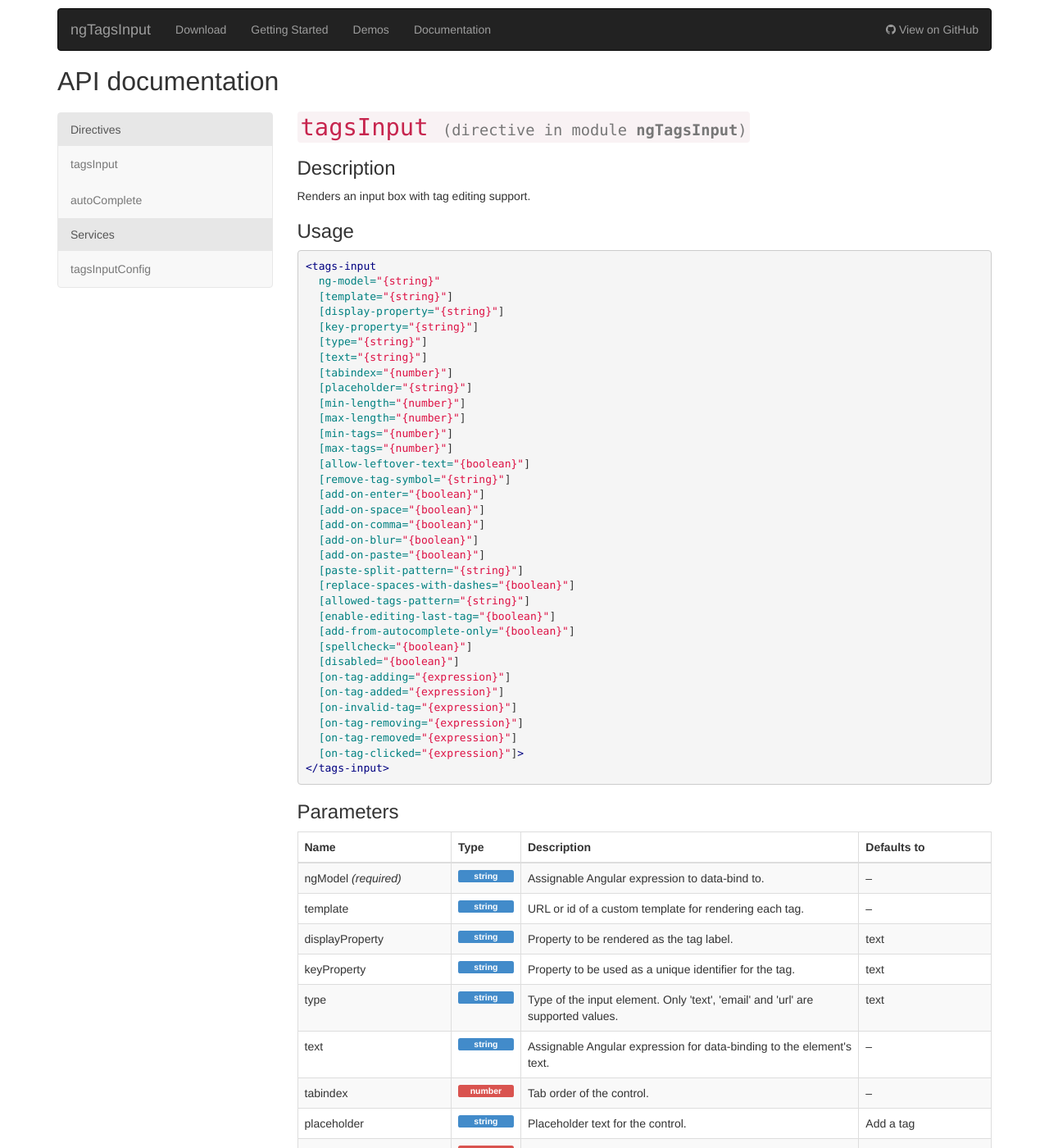
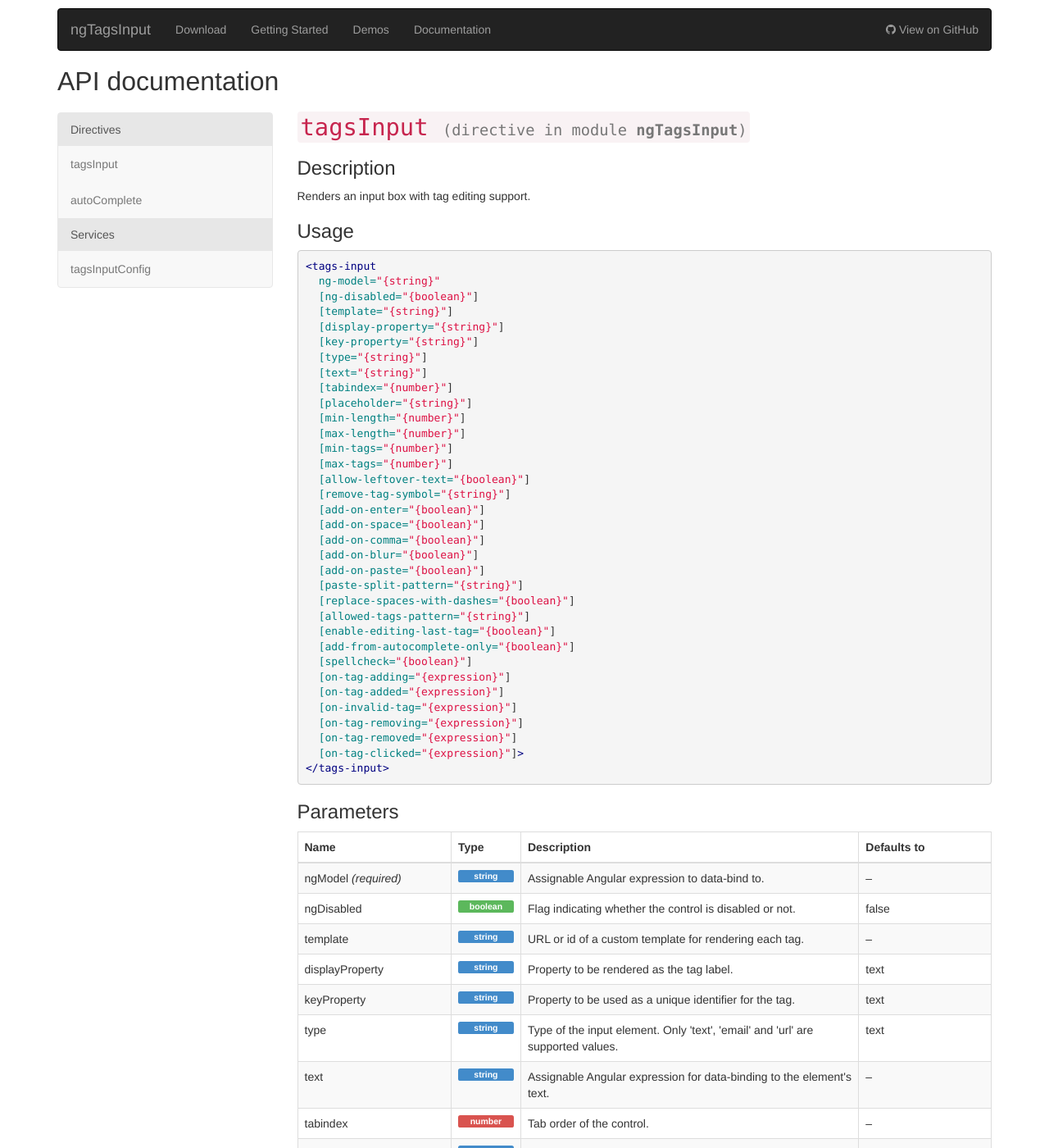
Before and after one commit to mbenford/ngTagsInput, a Jekyll site: the page built from _pages/documentation/api.html, in a window 1280 px wide and 1400 px high. Shown: the whole window at 82% size. Built offline with Jekyll 4.4.1, drawn with Linux system fonts in a browser that asks for light colours; nearby versions of some CDN libraries; Markdown is read by kramdown in place of the engine named in the settings; some of the changed text lies outside the part shown.

Commit message:
Update tagsInput.html

```diff
--- a/_includes/api/tagsInput.html
+++ b/_includes/api/tagsInput.html
@@ -10,6 +10,7 @@
 {% highlight html %}
 <tags-input
   ng-model="{string}"
+  [ng-disabled="{boolean}"]
   [template="{string}"]
   [display-property="{string}"]
   [key-property="{string}"]
@@ -62,6 +62,12 @@
           <td><span class="label type type-string">string</span></td>
           <td>Assignable Angular expression to data-bind to.</td>
           <td>&ndash;</td>
+        </tr>
+        <tr>
+          <td>ngDisabled</td>
+          <td><span class="label type type-boolean">boolean</span></td>
+          <td>Flag indicating whether the control is disabled or not.</td>
+          <td>false</td>
         </tr>
         <tr>
           <td>template</td>
@@ -208,12 +214,6 @@
           <td>true</td>
         </tr>
         <tr>
-          <td>disabled</td>
-          <td><span class="label type type-boolean">boolean</span></td>
-          <td>Flag indicating whether the control is disabled or not.</td>
-          <td>false</td>
-        </tr>
-        <tr>
           <td>onTagAdding</td>
           <td><span class="label type type-expression">expression</span></td>
           <td>Expression to evaluate that will be invoked before adding a new tag. The new tag is available as $tag. This method must return either true or false. If false, the tag will not be added.</td>
```
Also changed, not shown: other parts of _includes/api/tagsInput.html (+0 -1 lines).
